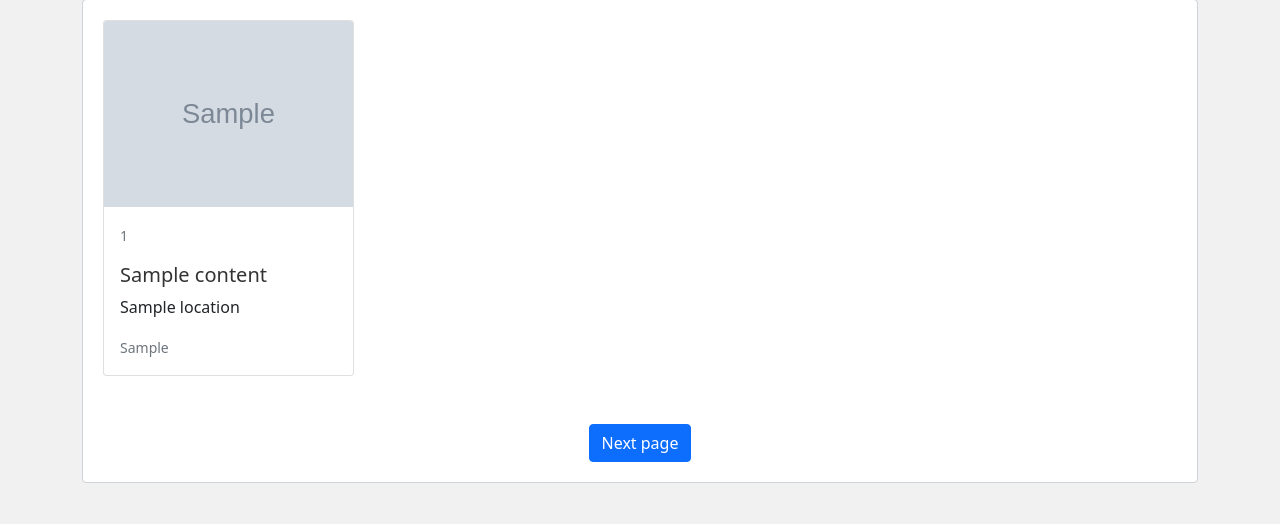
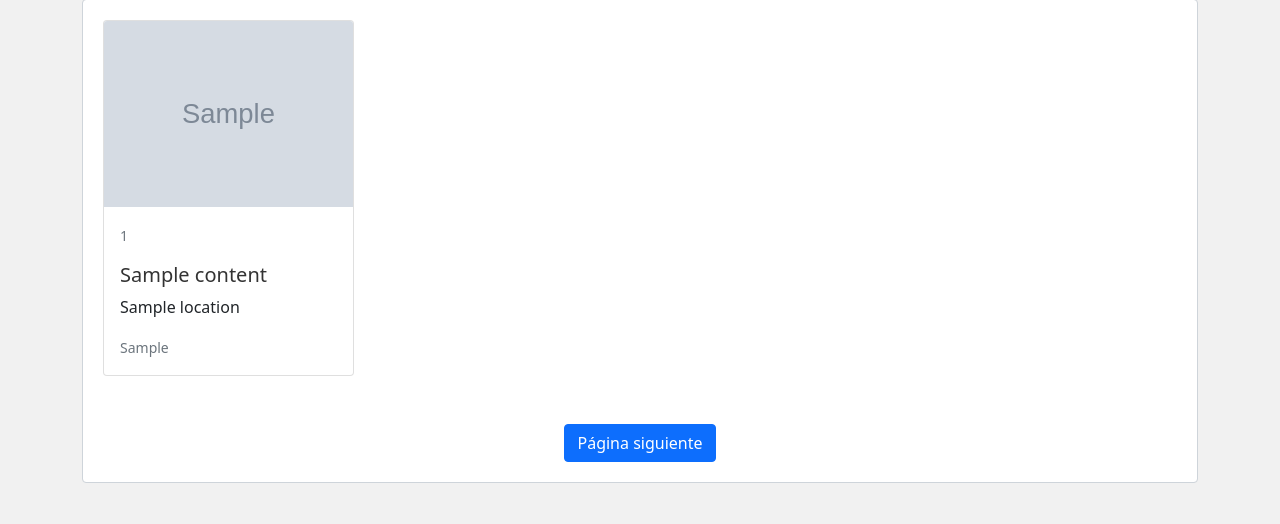
Before and after one commit to gerashdo/my_props, a Django app: page / in a window 1280 px wide. Shown: the part 77-601 px from the top of the page. Run offline with Django 3.2, Linux system fonts and the light colour scheme; tables that the repository leaves empty hold one stand-in row (values such as "Sample post"); grey boxes marked "Sample" are stand-in pictures; a database or web service that is not in the repository returns one stand-in record (values such as "Sample title"); data that the repository does not hold is empty.

Commit message:
Add README file, and change next page button to spanish

```diff
--- a/properties/templates/index.html
+++ b/properties/templates/index.html
@@ -36,7 +36,7 @@
     {% if next_page %}
     <div class="row justify-content-center">
         <div class="col-md-3 col-sm-12 text-center">
-            <a type="button" class="btn btn-primary" href="{% url 'properties:index' page %}">Next page</a>
+            <a type="button" class="btn btn-primary" href="{% url 'properties:index' page %}">Página siguiente</a>
         </div>
     </div>
     {% endif %}
```
Also changed, not shown: properties/test/test_views.py (+2 -2 lines), README.md (added), 4 other files.
